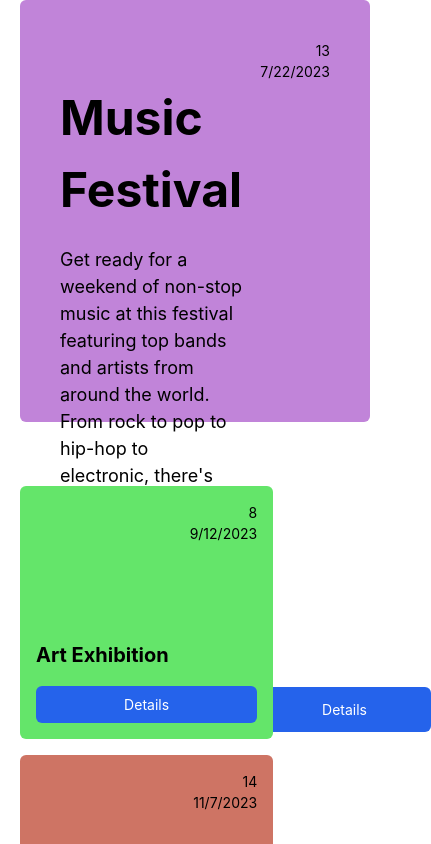
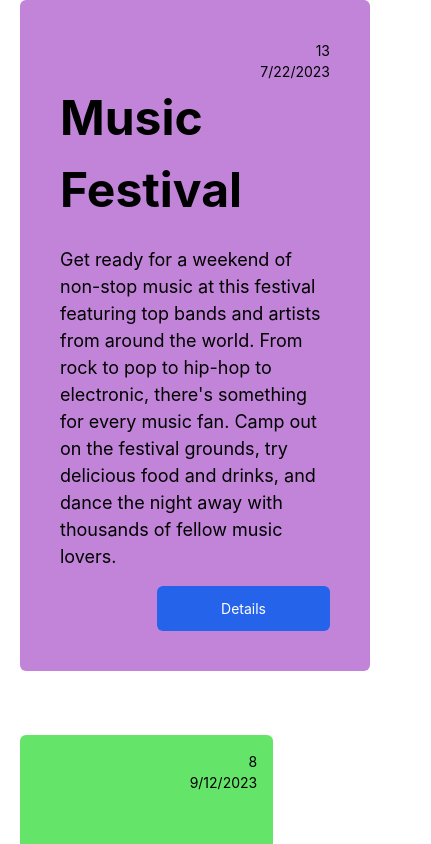
Before and after one commit to GoodGuyForReal/event, a React (Create React App) app: page / in a window 390 px wide. Shown: the top 844 px of the page, 431 px wide, since content can reach past the window. Built offline with nearby package versions, Linux system fonts and the light colour scheme; no server answers; the database is empty.

Commit message:
header card responisved

```diff
--- a/src/components/pages/home/components/EventHeaderCard.jsx
+++ b/src/components/pages/home/components/EventHeaderCard.jsx
@@ -13,7 +13,7 @@ const EventHeaderCard = ({ item }) => {
 
 
     return (
-        <div className='EventHeaderCard h-[50vh] w-full p-10 rounded-md' style={{ backgroundColor: color }}>
+        <div className='EventHeaderCard min-h-[50vh] h-full w-full p-10 rounded-md' style={{ backgroundColor: color }}>
             <div className='EventHeaderCard_Body h-full w-full flex flex-col justify-between'>
 
                 <div className='CardHeader w-full text-right'>
@@ -21,7 +21,7 @@ const EventHeaderCard = ({ item }) => {
                     <p className='EventDate text-[14px]'>{date}</p>
                 </div>
 
-                <div className='CardMain flex items-end justify-between gap-4'>
+                <div className='CardMain flex flex-col md:flex-row items-end justify-between gap-4'>
                     <div className='CardMainContent flex flex-col gap-5'>
                         <h3 className='EventTitle text-[48px] font-bold'>{item.eventName}</h3>
                         <p className='EventTitle text-[18px] leading-[150%] max-w-3xl'>{item.description}</p>
```
